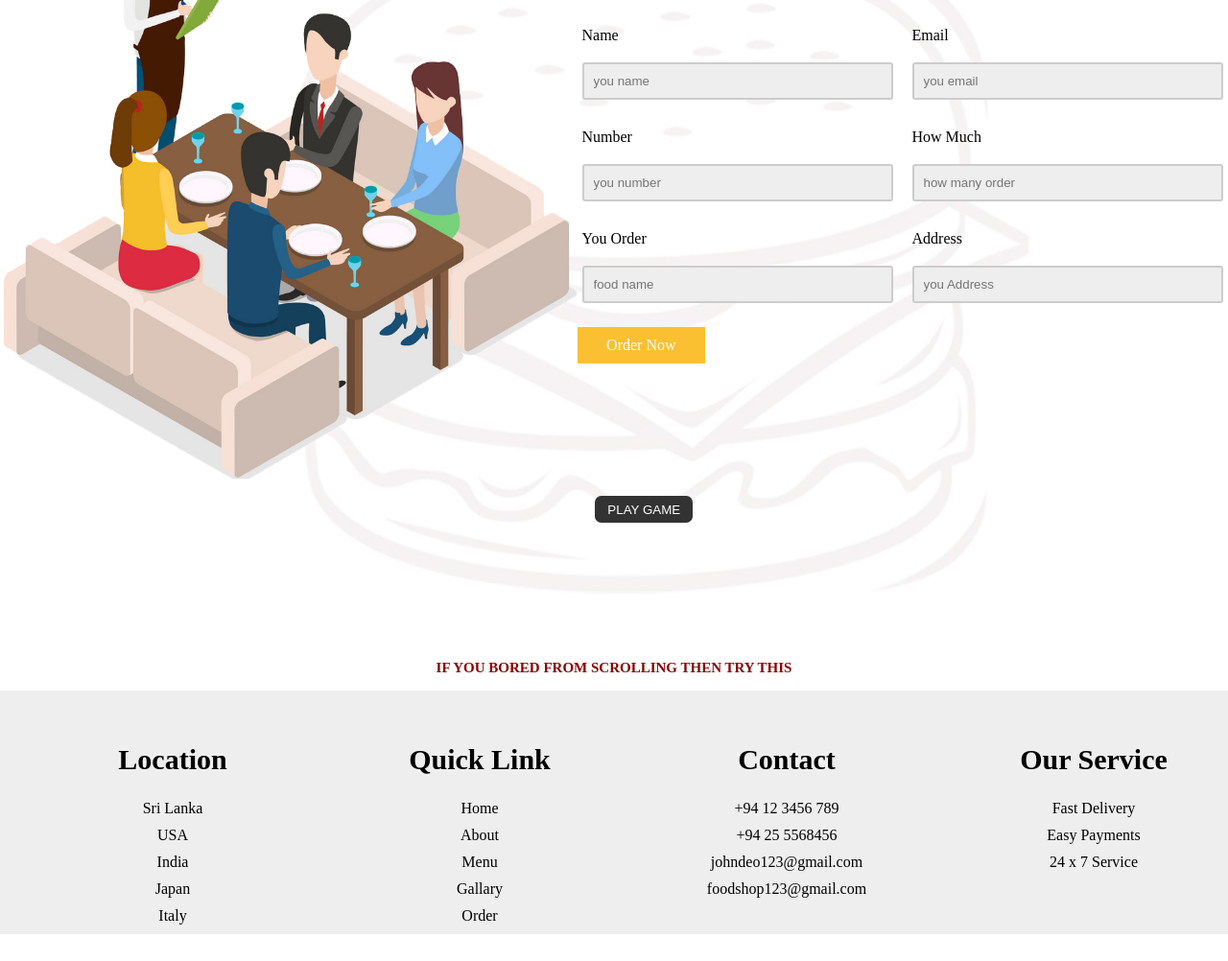
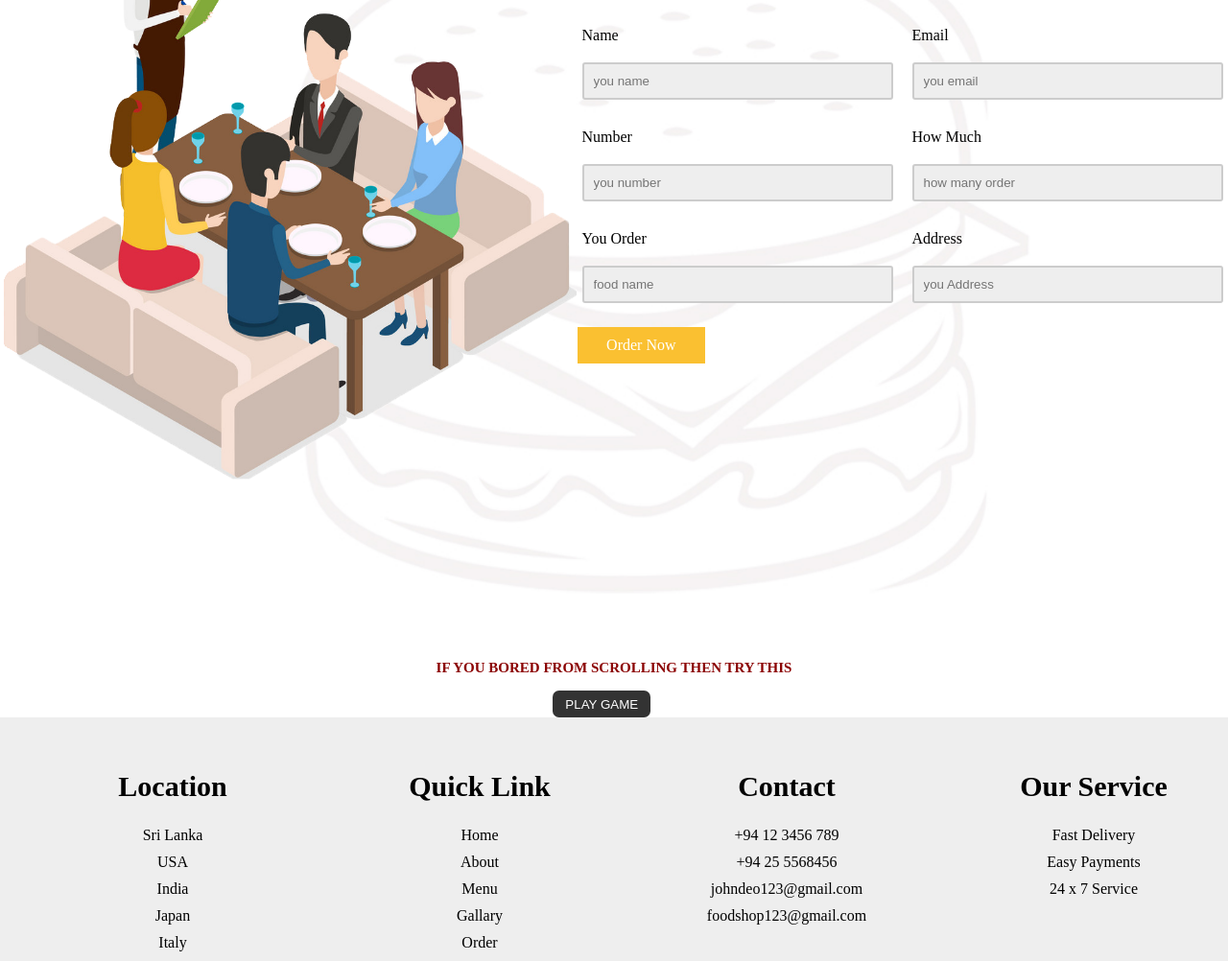
Before and after one commit to narayan-vats/First-Project-Using-HTML-CSS-and-JavaScript, a plain HTML site: page index.html in a window 1280 px wide. Shown: the part 4203-5205 px from the top of the page at 96% size. Before the commit the page ends 5177 px from the top, so only its background shows below. Drawn offline with Linux system fonts and the light colour scheme.

Commit message:
Update resturant.css

```diff
--- a/resturant.css
+++ b/resturant.css
@@ -463,9 +463,11 @@ color:blue;
 }
 
 #GAME{
-    position:absolute;
-    left: 620px;
-    top:4720px;
+     display: flex;
+    align-items: center;
+    justify-content: center;
+    margin-left:45%;
+
     background-color: #333;
   color: #fff;
   border: none;
```
